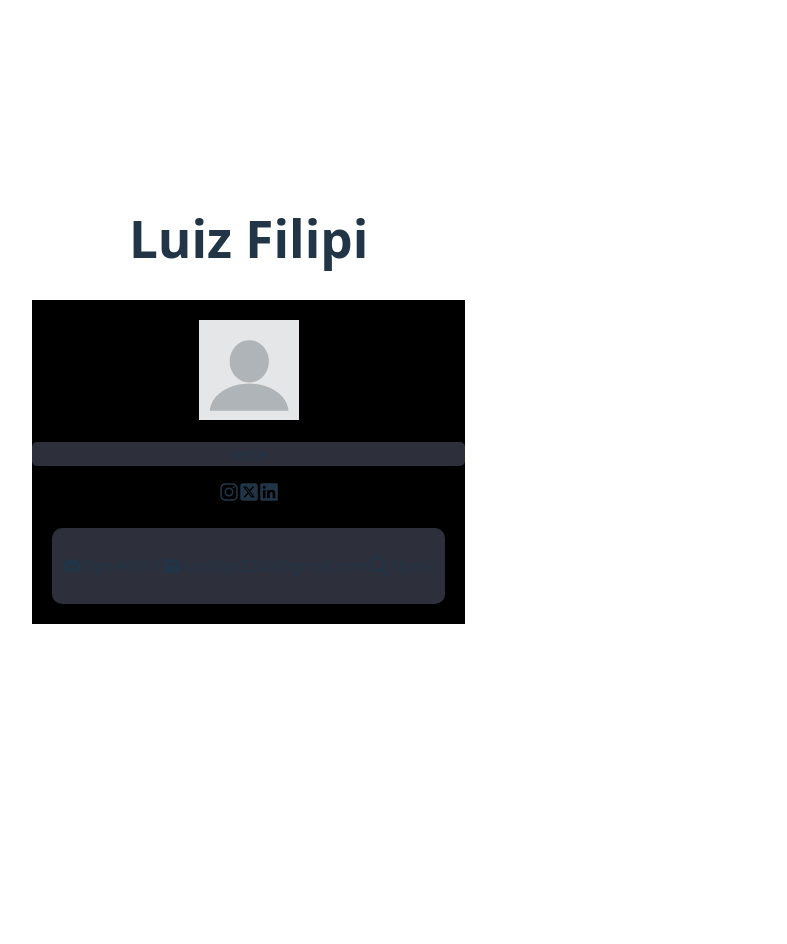
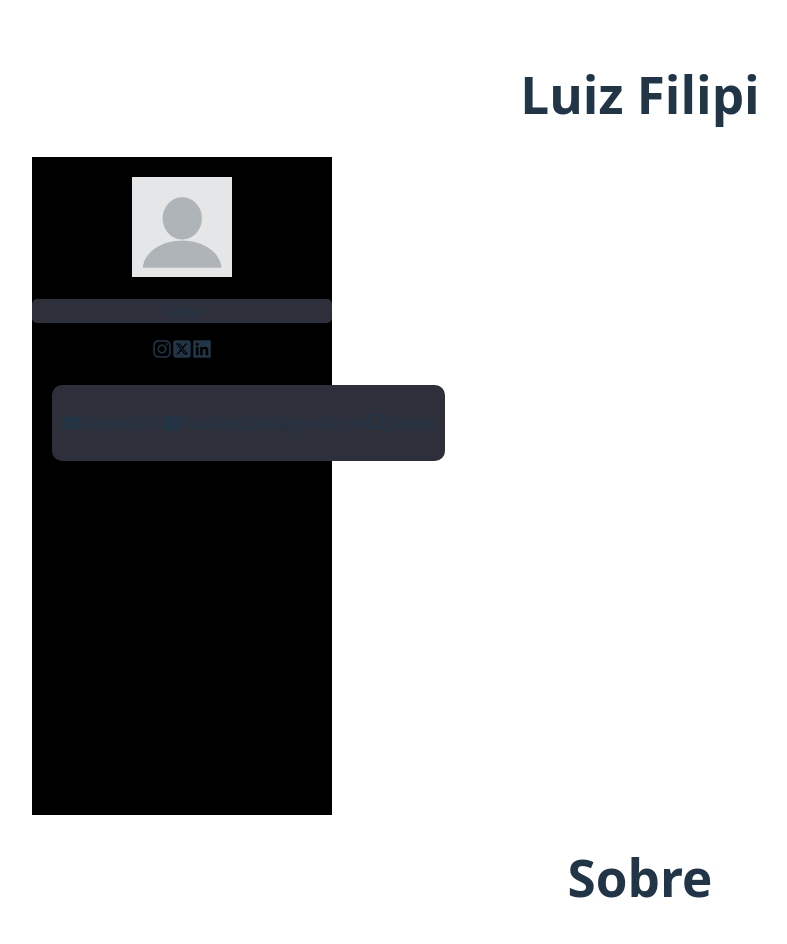
Before and after one commit to FiLpoix/curriculo, a React (Vite) app: page / in a window 1280 px wide. Shown: the top 944 px of the page, without its empty margins (0-787 px from the left). Before the commit the page ends 800 px from the top, so only its background shows below. Built offline with nearby package versions, Linux system fonts and the light colour scheme.

Commit message:
sidebar ta paiando

```diff
--- a/src/App.css
+++ b/src/App.css
@@ -1,4 +1,7 @@
 #root {
+  position: absolute;
+  left: 0;
+  top: 0;
   display: flex;
   flex: 1;
   max-width: 1280px;
@@ -13,6 +16,8 @@
 .sidebarContainer{
   background-color: #000;
   padding-top: 20px;
+  height: 100%;
+  width: 300px;
 
 }
 
@@ -30,6 +35,7 @@
 }
 
 .socialText{
+  align-items: center;
   background-color: #2D2F3A;
   border-radius: 5px;
 }
--- a/src/App.jsx
+++ b/src/App.jsx
@@ -1,5 +1,6 @@
 import './App.css'
 import Sidebar from './components/sidebar'
+import About from './components/About'
 
 function App() {
   return (
@@ -7,6 +8,7 @@ function App() {
       <h1>Luiz Filipi</h1>
 
       <Sidebar />
+      <About />
     </div>
   )
 }
--- /dev/null
+++ b/src/components/About.jsx
@@ -0,0 +1,11 @@
+const About = () => {
+    return(
+    <div>
+        <h1>Sobre</h1>
+        <p>Lorem ipsum dolor sit, amet consectetur adipisicing elit. Perspiciatis amet doloribus odit molestias totam provident impedit, dolor eveniet officia numquam quibusdam ipsam placeat tempore quae facere asperiores quidem sequi aut!</p>
+
+    </div>
+    )
+}
+
+export default About
```
